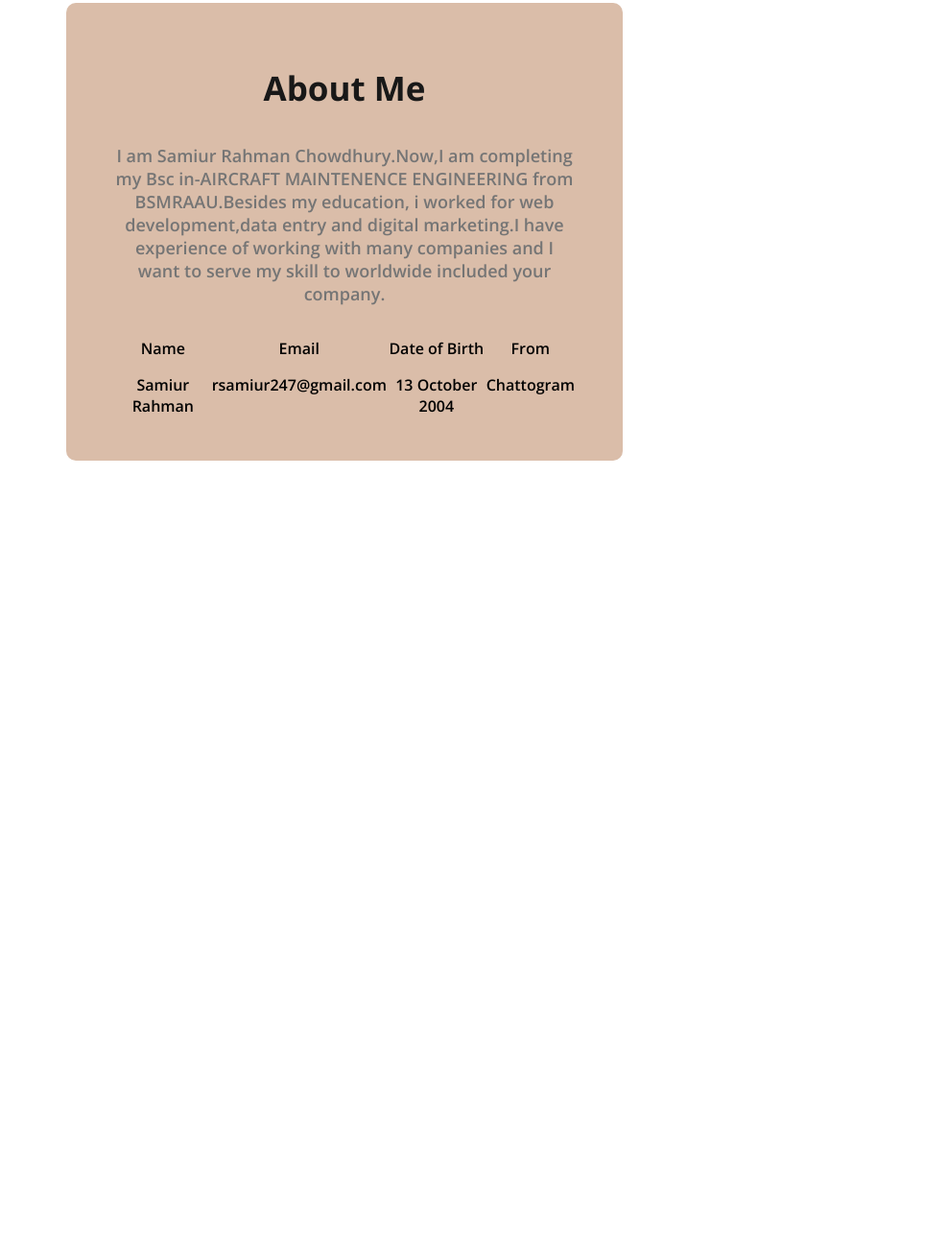
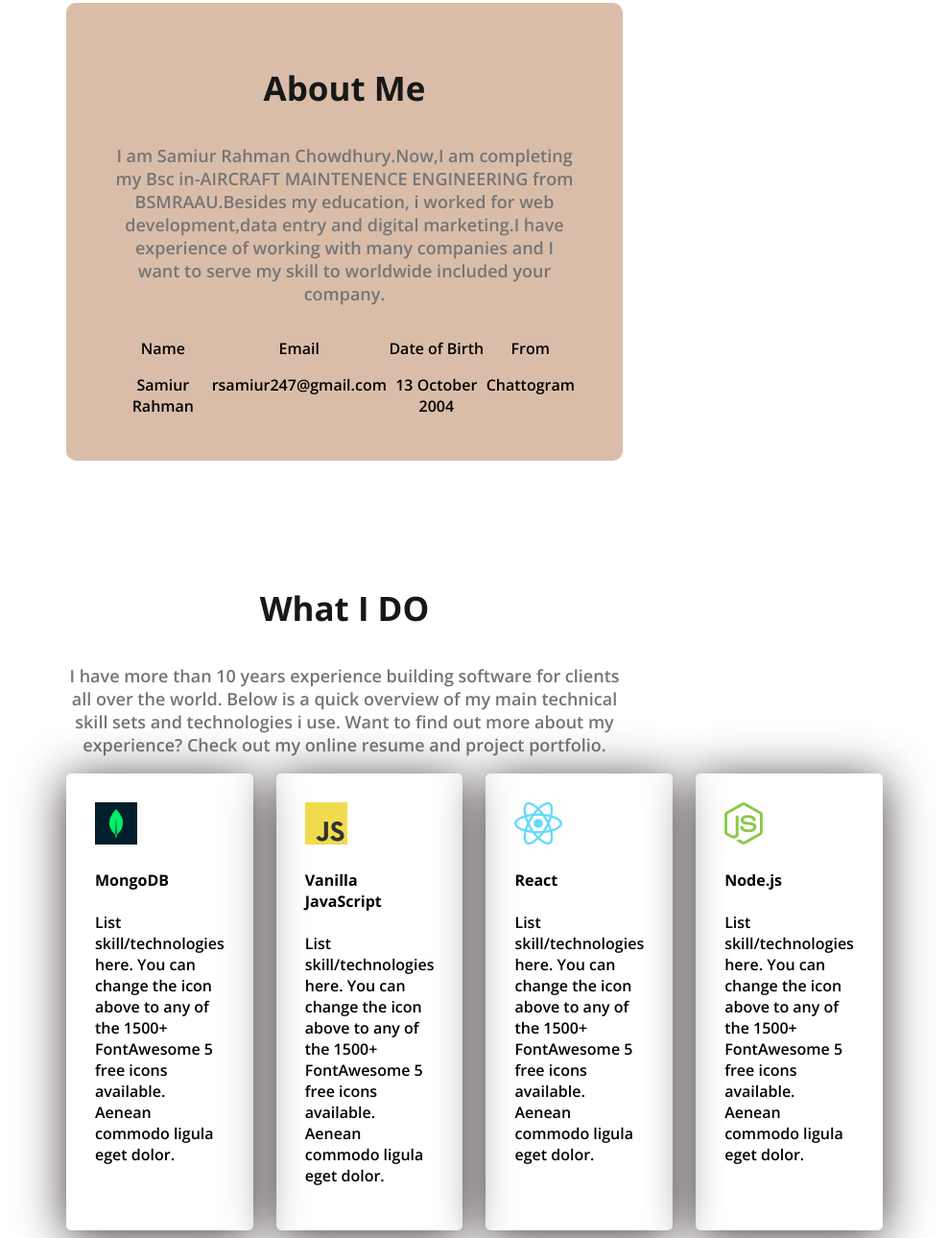
Before and after one commit to rsamiur24/webdeveloper-portfolio-01, a plain HTML site: page index.html in a window 1280 px wide. Shown: the part 678-1968 px from the top of the page at 96% size, without its empty margins (281-1269 px from the left). Before the commit the page ends 1166 px from the top, so only its background shows below. Drawn offline with nearby package versions, Linux system fonts and the light colour scheme.

Commit message:
file long

```diff
--- a/index.html
+++ b/index.html
@@ -56,6 +56,35 @@
           </div>
          </div>
          </section>
+         <!-- what i do section start -->
+        <section class="skills">
+        <h3 class="section-title text-center">What I DO</h3>
+        <p class="section-description text-center">I have more than 10 years experience building software for clients all over the world. Below is a quick overview of my main technical skill sets and technologies i use. Want to find out more about my experience? Check out my online resume and project portfolio.</p>
+
+        <div class="skills-container">
+        <!-- .skill*4>img+h4.skill-title+p.skill-description  -->
+        <div class="skill">
+            <img src="images/icons/mongo.png" alt="">
+            <h4 class="skill-title">MongoDB</h4>
+            <p class="skill-description">List skill/technologies here. You can change the icon above to any of the 1500+ FontAwesome 5 free icons available. Aenean commodo ligula eget dolor.</p>
+        </div>
+        <div class="skill">
+            <img src="images/icons/js.png" alt="">
+            <h4 class="skill-title">Vanilla JavaScript</h4>
+            <p class="skill-description">List skill/technologies here. You can change the icon above to any of the 1500+ FontAwesome 5 free icons available. Aenean commodo ligula eget dolor.</p>
+        </div>
+        <div class="skill">
+            <img src="images/icons/react.png" alt="">
+            <h4 class="skill-title">React</h4>
+            <p class="skill-description">List skill/technologies here. You can change the icon above to any of the 1500+ FontAwesome 5 free icons available. Aenean commodo ligula eget dolor.</p>
+        </div>
+        <div class="skill">
+            <img src="images/icons/nodejs.png" alt="">
+            <h4 class="skill-title">Node.js</h4>
+            <p class="skill-description">List skill/technologies here. You can change the icon above to any of the 1500+ FontAwesome 5 free icons available. Aenean commodo ligula eget dolor.</p>
+        </div>
+        </div>
+        </section>
     </main>
     <footer>
 
--- a/styles/portfolio.css
+++ b/styles/portfolio.css
@@ -35,6 +35,9 @@
 .section-description{
   font-size: 18px;
   color: #757575;
+}
+.text-center{
+  text-align: center;
 }
 
 /* Nav styles */
@@ -98,7 +101,8 @@ main{
   border-radius: 10px;
   padding: 30px 50px;
   text-align: center;
-  margin-top:130px ;
+  margin-top: 130px;
+  margin-bottom: 130px;
 }
 .about-items{
   display: flex;
@@ -107,3 +111,13 @@ main{
 .item-description{
   font-weight: 600;
 }
+/* skills section styles */
+.skills-container{
+  display: flex;
+  gap: 24px;
+}
+.skill{
+  padding: 30px;
+  box-shadow:0px 6px 50px 0px rgb(65, 56, 56);
+  border-radius: 5px;
+}
```
